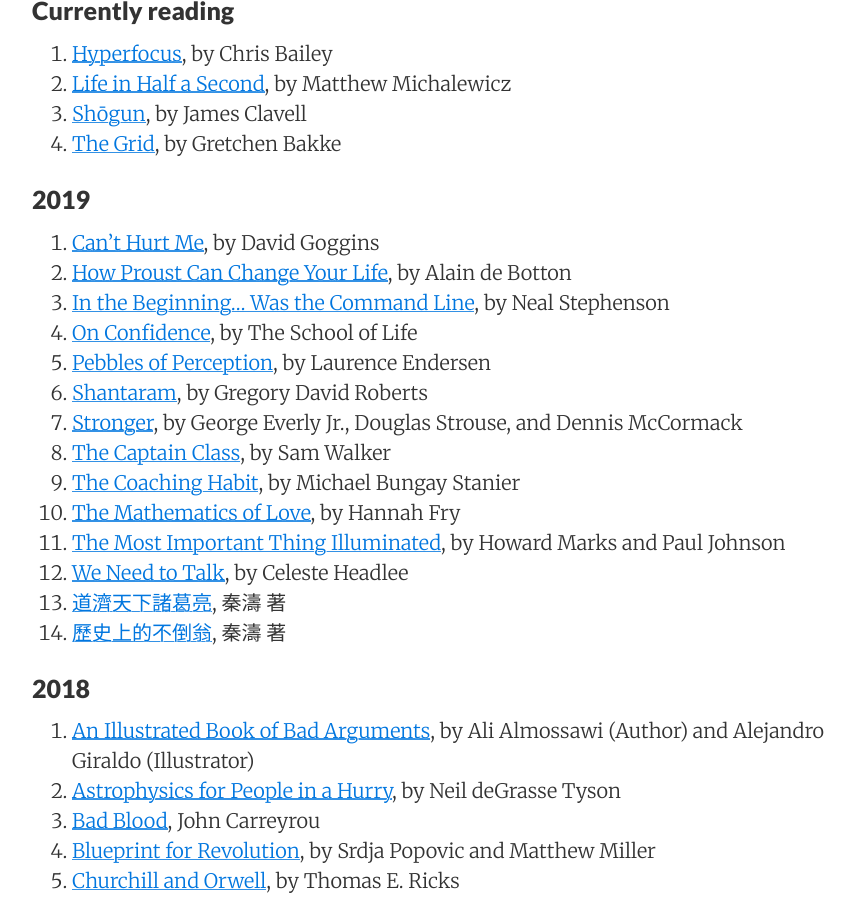
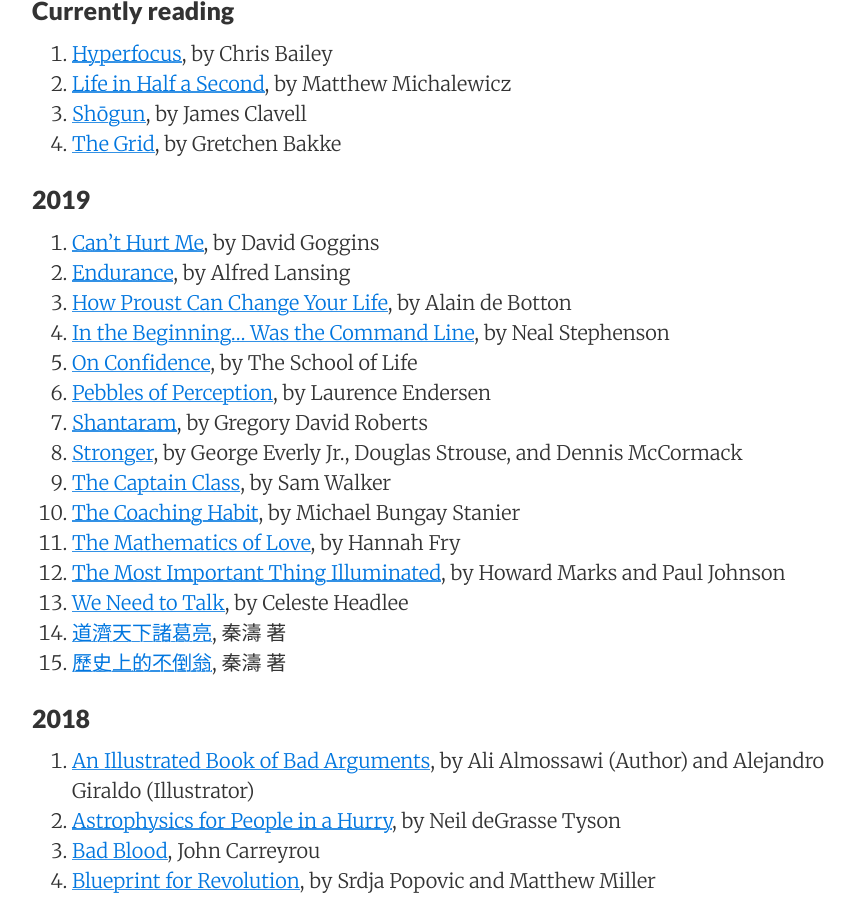
Before and after one commit to sewardlee337/sewardlee337.github.io, a Jekyll site: the page built from readinglist.md, in a window 1280 px wide and 900 px high, scrolled down 380 px. Shown: the whole window, without its empty margins (188-1043 px from the left). Built offline with Jekyll 4.4.1, drawn with Linux system fonts in a browser that asks for light colours; nearby versions of some CDN libraries.

Commit message:
Update reading list

```diff
--- a/readinglist.md
+++ b/readinglist.md
@@ -21,6 +21,7 @@ _"My alma mater was books, a good library... I could spend the rest of my life r
 ### 2019
 
 1. [Can't Hurt Me](https://amzn.to/2SWPEoM), by David Goggins
+1. [Endurance](https://amzn.to/2HaWXT1), by Alfred Lansing
 1. [How Proust Can Change Your Life](https://amzn.to/2NDdG2l), by Alain de Botton
 1. [In the Beginning... Was the Command Line](https://amzn.to/2CN0T8n), by Neal Stephenson
 1. [On Confidence](https://amzn.to/2D08osI), by The School of Life
```
